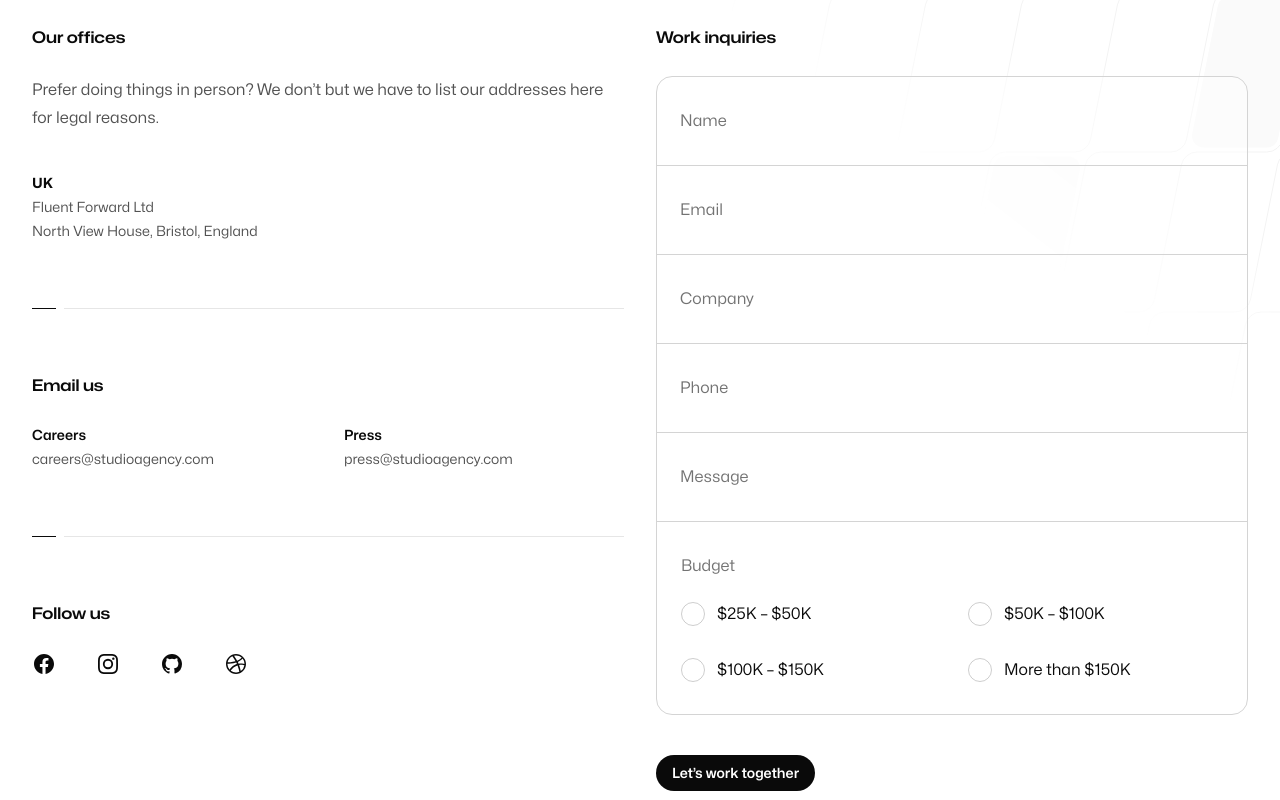
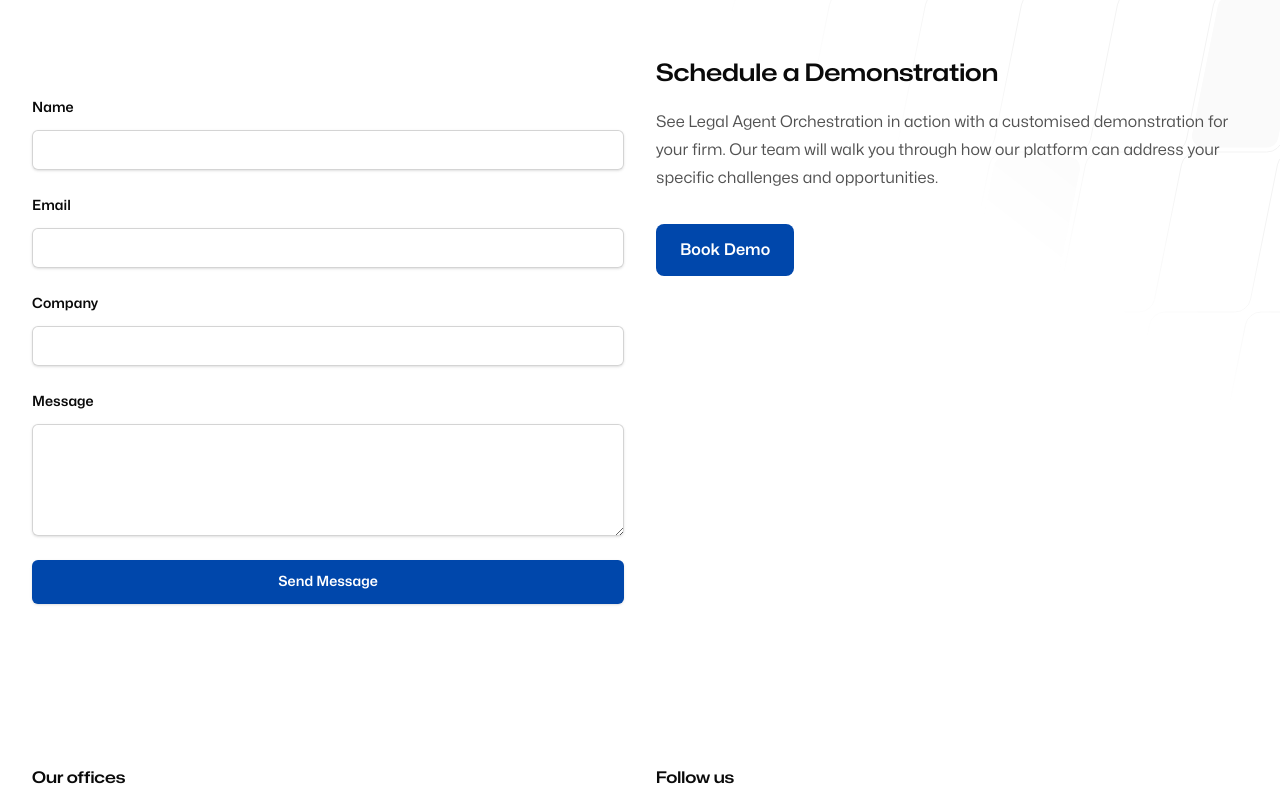
Before and after one commit to fluentforward/fluent-site, a Next.js app: page /contact in a window 1280 px wide. Shown: the part 560-1360 px from the top of the page. Built offline with nearby package versions, Linux system fonts and the light colour scheme.

Commit message:
page updates

```diff
--- a/src/app/agents/page.tsx
+++ b/src/app/agents/page.tsx
@@ -296,7 +296,6 @@ export default function Agents() {
       <PracticeSpecificAgents />
       <PracticeManagementAgents />
       <GetStarted />
-      <ContactSection />
     </>
   )
 }
--- a/src/app/contact/page.tsx
+++ b/src/app/contact/page.tsx
@@ -1,162 +1,142 @@
-import { useId } from 'react'
 import { type Metadata } from 'next'
-import Link from 'next/link'
 
-import { Border } from '@/components/Border'
-import { Button } from '@/components/Button'
 import { Container } from '@/components/Container'
 import { FadeIn } from '@/components/FadeIn'
+import { PageIntro } from '@/components/PageIntro'
 import { Offices } from '@/components/Offices'
-import { PageIntro } from '@/components/PageIntro'
 import { SocialMedia } from '@/components/SocialMedia'
 
-function TextInput({
-  label,
-  ...props
-}: React.ComponentPropsWithoutRef<'input'> & { label: string }) {
-  let id = useId()
-
-  return (
-    <div className="group relative z-0 transition-all focus-within:z-10">
-      <input
-        type="text"
-        id={id}
-        {...props}
-        placeholder=" "
-        className="peer block w-full border border-neutral-300 bg-transparent px-6 pt-12 pb-4 text-base/6 text-neutral-950 ring-4 ring-transparent transition group-first:rounded-t-2xl group-last:rounded-b-2xl focus:border-neutral-950 focus:ring-neutral-950/5 focus:outline-hidden"
-      />
-      <label
-        htmlFor={id}
-        className="pointer-events-none absolute top-1/2 left-6 -mt-3 origin-left text-base/6 text-neutral-500 transition-all duration-200 peer-not-placeholder-shown:-translate-y-4 peer-not-placeholder-shown:scale-75 peer-not-placeholder-shown:font-semibold peer-not-placeholder-shown:text-neutral-950 peer-focus:-translate-y-4 peer-focus:scale-75 peer-focus:font-semibold peer-focus:text-neutral-950"
-      >
-        {label}
-      </label>
-    </div>
-  )
-}
-
-function RadioInput({
-  label,
-  ...props
-}: React.ComponentPropsWithoutRef<'input'> & { label: string }) {
-  return (
-    <label className="flex gap-x-3">
-      <input
-        type="radio"
-        {...props}
-        className="h-6 w-6 flex-none appearance-none rounded-full border border-neutral-950/20 outline-hidden checked:border-[0.5rem] checked:border-neutral-950 focus-visible:ring-1 focus-visible:ring-neutral-950 focus-visible:ring-offset-2"
-      />
-      <span className="text-base/6 text-neutral-950">{label}</span>
-    </label>
-  )
+export const metadata: Metadata = {
+  title: 'Contact Us',
+  description: 'Get in touch with Orchestrate Legal to learn more about Legal Agent Orchestration.',
 }
 
 function ContactForm() {
   return (
-    <FadeIn className="lg:order-last">
-      <form>
-        <h2 className="font-display text-base font-semibold text-neutral-950">
-          Work inquiries
-        </h2>
-        <div className="isolate mt-6 -space-y-px rounded-2xl bg-white/50">
-          <TextInput label="Name" name="name" autoComplete="name" />
-          <TextInput
-            label="Email"
+    <form className="mt-10 grid grid-cols-1 gap-x-8 gap-y-6 sm:grid-cols-2">
+      <div className="sm:col-span-2">
+        <label htmlFor="name" className="block text-sm font-semibold leading-6 text-neutral-950">
+          Name
+        </label>
+        <div className="mt-2.5">
+          <input
+            type="text"
+            name="name"
+            id="name"
+            autoComplete="name"
+            className="block w-full rounded-md border-0 px-3.5 py-2 text-neutral-950 shadow-sm ring-1 ring-inset ring-neutral-300 placeholder:text-neutral-400 focus:ring-2 focus:ring-inset focus:ring-[#0047AB] sm:text-sm sm:leading-6"
+          />
+        </div>
+      </div>
+      <div className="sm:col-span-2">
+        <label htmlFor="email" className="block text-sm font-semibold leading-6 text-neutral-950">
+          Email
+        </label>
+        <div className="mt-2.5">
+          <input
             type="email"
             name="email"
+            id="email"
             autoComplete="email"
+            className="block w-full rounded-md border-0 px-3.5 py-2 text-neutral-950 shadow-sm ring-1 ring-inset ring-neutral-300 placeholder:text-neutral-400 focus:ring-2 focus:ring-inset focus:ring-[#0047AB] sm:text-sm sm:leading-6"
           />
-          <TextInput
-            label="Company"
+        </div>
+      </div>
+      <div className="sm:col-span-2">
+        <label htmlFor="company" className="block text-sm font-semibold leading-6 text-neutral-950">
+          Company
+        </label>
+        <div className="mt-2.5">
+          <input
+            type="text"
             name="company"
+            id="company"
             autoComplete="organization"
+            className="block w-full rounded-md border-0 px-3.5 py-2 text-neutral-950 shadow-sm ring-1 ring-inset ring-neutral-300 placeholder:text-neutral-400 focus:ring-2 focus:ring-inset focus:ring-[#0047AB] sm:text-sm sm:leading-6"
           />
-          <TextInput label="Phone" type="tel" name="phone" autoComplete="tel" />
-          <TextInput label="Message" name="message" />
-          <div className="border border-neutral-300 px-6 py-8 first:rounded-t-2xl last:rounded-b-2xl">
-            <fieldset>
-              <legend className="text-base/6 text-neutral-500">Budget</legend>
-              <div className="mt-6 grid grid-cols-1 gap-8 sm:grid-cols-2">
-                <RadioInput label="$25K – $50K" name="budget" value="25" />
-                <RadioInput label="$50K – $100K" name="budget" value="50" />
-                <RadioInput label="$100K – $150K" name="budget" value="100" />
-                <RadioInput label="More than $150K" name="budget" value="150" />
-              </div>
-            </fieldset>
-          </div>
         </div>
-        <Button type="submit" className="mt-10">
-          Let’s work together
-        </Button>
-      </form>
-    </FadeIn>
+      </div>
+      <div className="sm:col-span-2">
+        <label htmlFor="message" className="block text-sm font-semibold leading-6 text-neutral-950">
+          Message
+        </label>
+        <div className="mt-2.5">
+          <textarea
+            name="message"
+            id="message"
+            rows={4}
+            className="block w-full rounded-md border-0 px-3.5 py-2 text-neutral-950 shadow-sm ring-1 ring-inset ring-neutral-300 placeholder:text-neutral-400 focus:ring-2 focus:ring-inset focus:ring-[#0047AB] sm:text-sm sm:leading-6"
+          />
+        </div>
+      </div>
+      <div className="sm:col-span-2">
+        <button
+          type="submit"
+          className="block w-full rounded-md bg-[#0047AB] px-3.5 py-2.5 text-center text-sm font-semibold text-white shadow-sm hover:bg-[#102542] focus-visible:outline focus-visible:outline-2 focus-visible:outline-offset-2 focus-visible:outline-[#0047AB]"
+        >
+          Send Message
+        </button>
+      </div>
+    </form>
   )
 }
 
-function ContactDetails() {
+function ContactInfo() {
   return (
-    <FadeIn>
-      <h2 className="font-display text-base font-semibold text-neutral-950">
-        Our offices
-      </h2>
-      <p className="mt-6 text-base text-neutral-600">
-        Prefer doing things in person? We don’t but we have to list our
-        addresses here for legal reasons.
-      </p>
-
-      <Offices className="mt-10 grid grid-cols-1 gap-8 sm:grid-cols-2" />
-
-      <Border className="mt-16 pt-16">
+    <div className="mt-16 grid grid-cols-1 gap-8 sm:grid-cols-2">
+      <FadeIn>
         <h2 className="font-display text-base font-semibold text-neutral-950">
-          Email us
+          Our offices
         </h2>
-        <dl className="mt-6 grid grid-cols-1 gap-8 text-sm sm:grid-cols-2">
-          {[
-            ['Careers', 'careers@studioagency.com'],
-            ['Press', 'press@studioagency.com'],
-          ].map(([label, email]) => (
-            <div key={email}>
-              <dt className="font-semibold text-neutral-950">{label}</dt>
-              <dd>
-                <Link
-                  href={`mailto:${email}`}
-                  className="text-neutral-600 hover:text-neutral-950"
-                >
-                  {email}
-                </Link>
-              </dd>
-            </div>
-          ))}
-        </dl>
-      </Border>
-
-      <Border className="mt-16 pt-16">
+        <Offices className="mt-6 grid grid-cols-1 gap-8 sm:grid-cols-2" />
+      </FadeIn>
+      <FadeIn>
         <h2 className="font-display text-base font-semibold text-neutral-950">
           Follow us
         </h2>
         <SocialMedia className="mt-6" />
-      </Border>
-    </FadeIn>
+      </FadeIn>
+    </div>
   )
-}
-
-export const metadata: Metadata = {
-  title: 'Contact Us',
-  description: 'Let’s work together. We can’t wait to hear from you.',
 }
 
 export default function Contact() {
   return (
     <>
-      <PageIntro eyebrow="Contact us" title="Let’s work together">
-        <p>We can’t wait to hear from you.</p>
+      <PageIntro eyebrow="Contact us" title="Let's talk about your firm's future">
+        <p>
+          Whether you're ready to transform your practice or just want to learn more about Legal Agent Orchestration, we're here to help.
+        </p>
       </PageIntro>
 
       <Container className="mt-24 sm:mt-32 lg:mt-40">
         <div className="grid grid-cols-1 gap-x-8 gap-y-24 lg:grid-cols-2">
-          <ContactForm />
-          <ContactDetails />
+          <FadeIn>
+            <ContactForm />
+          </FadeIn>
+          <FadeIn>
+            <div className="max-w-2xl">
+              <h2 className="font-display text-2xl font-semibold text-neutral-950">
+                Schedule a Demonstration
+              </h2>
+              <p className="mt-4 text-neutral-600">
+                See Legal Agent Orchestration in action with a customised demonstration for your firm. Our team will walk you through how our platform can address your specific challenges and opportunities.
+              </p>
+              <div className="mt-8">
+                <a
+                  href="https://outlook.office.com/bookwithme/user/b17c8b977f6e43a3b6dfe7b7770e5446@fluentforward.co/meetingtype/UNpmhJy2skqvqVJ5Ql-WRg2?anonymous&ep=mlink"
+                  className="inline-block rounded-lg bg-[#0047AB] px-6 py-3 text-base font-semibold text-white hover:bg-[#102542]"
+                >
+                  Book Demo
+                </a>
+              </div>
+            </div>
+          </FadeIn>
         </div>
+      </Container>
+
+      <Container className="mt-24 sm:mt-32 lg:mt-40">
+        <ContactInfo />
       </Container>
     </>
   )
--- a/src/app/implementation/page.tsx
+++ b/src/app/implementation/page.tsx
@@ -283,7 +283,6 @@ export default function Implementation() {
       <AmplifyPhase />
       <Timeline />
       <GetStarted />
-      <ContactSection />
     </>
   )
 }
--- a/src/app/page.tsx
+++ b/src/app/page.tsx
@@ -501,7 +501,6 @@ export default async function Home() {
       </Testimonial>
 
       <GetStarted />
-      <ContactSection />
     </>
   )
 }
```
Also changed, not shown: src/app/about/page.tsx (+16 -28 lines), src/app/webinars/page.tsx (added, +161 -0 lines).
